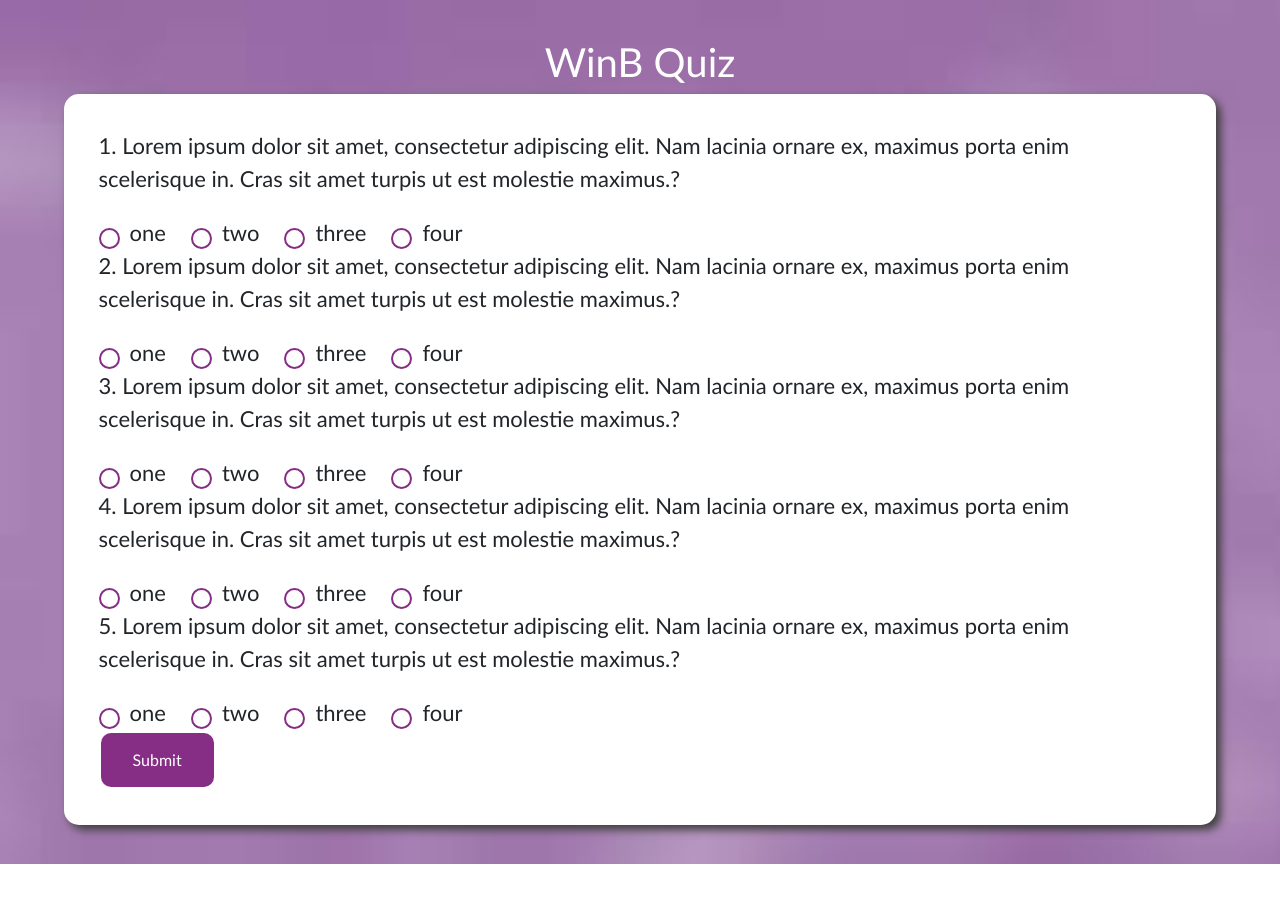
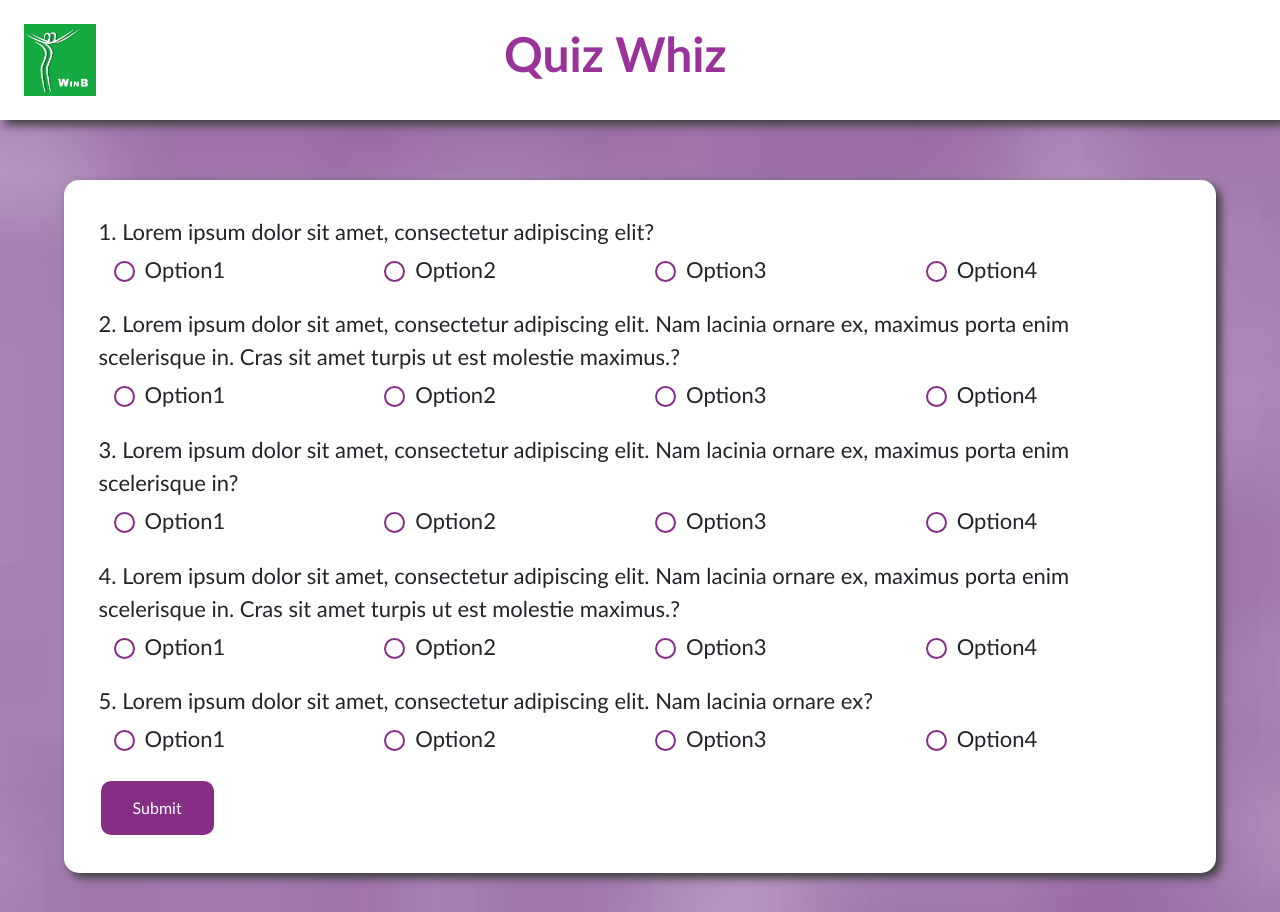
Before and after one commit to QuizWhiz/WinB-Quiz, an Angular app in the folder UI/: page / in a window 1280 px wide. Before the commit the page ends 864 px from the top, so only its background shows below. Built offline with nearby package versions, Linux system fonts and the light colour scheme.

Commit message:
Fixed styles

```diff
--- a/UI/src/app/app.component.css
+++ b/UI/src/app/app.component.css
@@ -1,21 +1,38 @@
+p{
+    margin-bottom: 0px !important;
+}
+.page__header{
+    background:white;
+    position: fixed;
+    width: 100%;
+    z-index: 1;
+    box-shadow: 5px 5px 9px #404040;
+    font-family: Trebuchet MS !important;
+}
+.page__heading {
+    margin: 2% 30%;
+    text-align: center;
+    color: #993399;
+    font-weight: bolder;
+    font-size: 3rem;
+}
+.page__header.page__container{
+    background-color: white !important;
+}
 .page__container {
     background: url(../assets/blurredpurpleimages.jfif) no-repeat;
     background-size: cover;
     font-family: Trebuchet MS;
-    padding: 3% 5%;
+    padding: 180px 5% 3% 5%;
     font-size: 22px;
     /* height: 100vh; */
 }
-.page__heading {
-    text-align: center;
-    color: white;
-}
 
 .header__image{
-    height:70px;
+    padding: 20%;
+    height:120px;
     display: inline;
 }
-
 .question__section {
     background: white;
     border-radius: 15px;
@@ -28,10 +45,11 @@
 }
 .question__container {
     position: relative;
+    margin-bottom: 2%;
 }
 button:focus {
     outline: none;
-    border: 2px solid #993399;
+    background-color: #993399;
 }
 button {
     background-color: #862d85;
@@ -65,7 +83,7 @@ button:hover {
     position: relative;
     display: block;
     float: left;
-    margin-top: 5px;
+    margin-top: 1px;
     margin-right: 10px;
     width: 21px;
     height: 21px;
--- a/UI/src/app/app.component.html
+++ b/UI/src/app/app.component.html
@@ -1,29 +1,26 @@
 <!DOCTYPE html>
 <html>
+<div class="page__header d-flex">
+    <div><img class="header__image" src="../assets/winbLogo.png"></div>
+    <div class="page__heading">
+        <p>Quiz Whiz</p>
+    </div>
+</div>
 
-<body onload="buttonClicked()">
+<body>
     <div class="page__container">
-        <div>
-            <!-- <img class="header__image" src="../assets/winbLogo.png"> -->
-        <h1 class="page__heading">WinB Quiz</h1>
-        </div>
         <div class="question__section">
             <div *ngFor="let question of mockQuestions" class="question__container">
                 <p>{{question.ques}}</p>
-                <div *ngFor="let option of question.options" class="radio-button__container">
+                <div *ngFor="let option of question.options" class="col-3 radio-button__container">
                     <label class="radio-button__style">
                         <input type=radio name="question" value="one" class="radio-button__style--hidden">
                         <span class="radio-button__style--label"></span>{{option}}
                     </label>
                 </div>
             </div>
-            <!-- <div class="question__container">
-                <p class="question--position" id="question5"></p>
-                <div class="answer__box--position"><input type="text" id="answer5"></div>
-            </div> -->
             <button>Submit</button>
         </div>
     </div>
 </body>
-
 </html>
--- a/UI/src/app/app.component.ts
+++ b/UI/src/app/app.component.ts
@@ -8,26 +8,27 @@ import { Component } from '@angular/core';
 export class AppComponent {
     title = 'WinBQuiz';
 
+
     mockQuestions = [
         {
-            "ques": "1. Lorem ipsum dolor sit amet, consectetur adipiscing elit. Nam lacinia ornare ex, maximus porta enim scelerisque in. Cras sit amet turpis ut est molestie maximus.?",
-            "options": ["one", "two", "three", "four"]
+            "ques": "1. Lorem ipsum dolor sit amet, consectetur adipiscing elit?",
+            "options": ["Option1", "Option2", "Option3", "Option4"]
         },
         {
             "ques": "2. Lorem ipsum dolor sit amet, consectetur adipiscing elit. Nam lacinia ornare ex, maximus porta enim scelerisque in. Cras sit amet turpis ut est molestie maximus.?",
-            "options": ["one", "two", "three", "four"]
+            "options": ["Option1", "Option2", "Option3", "Option4"]
         },
         {
-            "ques": "3. Lorem ipsum dolor sit amet, consectetur adipiscing elit. Nam lacinia ornare ex, maximus porta enim scelerisque in. Cras sit amet turpis ut est molestie maximus.?",
-            "options": ["one", "two", "three", "four"]
+            "ques": "3. Lorem ipsum dolor sit amet, consectetur adipiscing elit. Nam lacinia ornare ex, maximus porta enim scelerisque in?",
+            "options": ["Option1", "Option2", "Option3", "Option4"]
         },
         {
             "ques": "4. Lorem ipsum dolor sit amet, consectetur adipiscing elit. Nam lacinia ornare ex, maximus porta enim scelerisque in. Cras sit amet turpis ut est molestie maximus.?",
-            "options": ["one", "two", "three", "four"]
+            "options": ["Option1", "Option2", "Option3", "Option4"]
         },
         {
-            "ques": "5. Lorem ipsum dolor sit amet, consectetur adipiscing elit. Nam lacinia ornare ex, maximus porta enim scelerisque in. Cras sit amet turpis ut est molestie maximus.?",
-            "options": ["one", "two", "three", "four"]
+            "ques": "5. Lorem ipsum dolor sit amet, consectetur adipiscing elit. Nam lacinia ornare ex?",
+            "options": ["Option1", "Option2", "Option3", "Option4"]
         }
     ]
 
```
